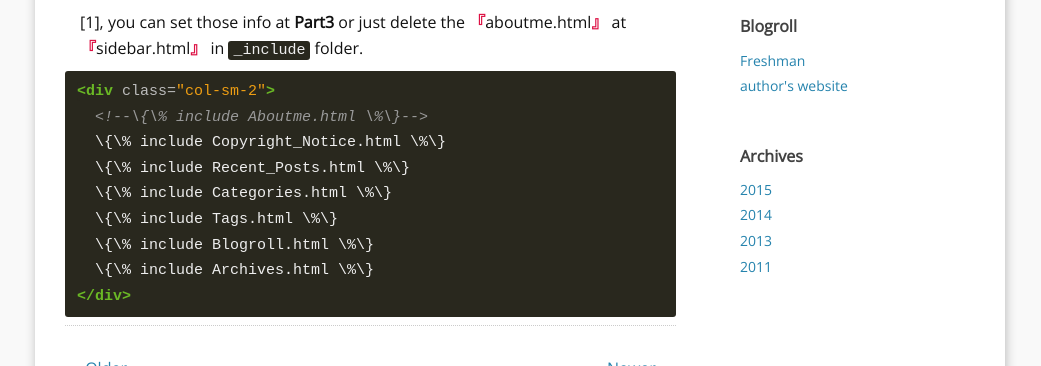
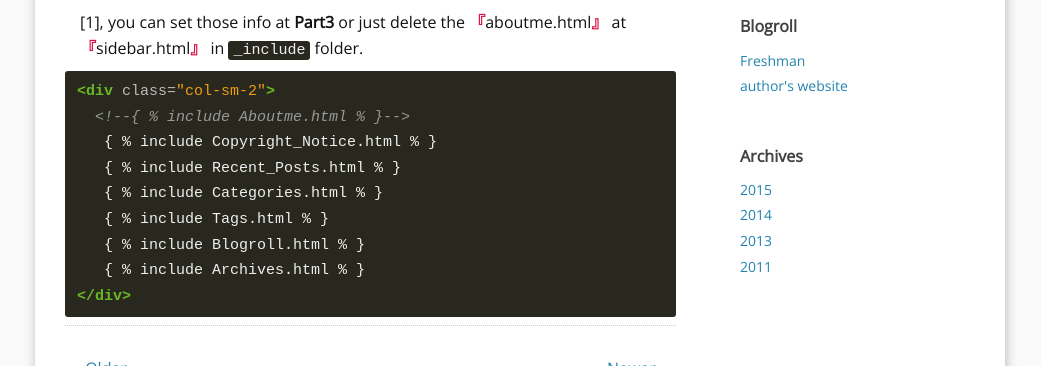
Before and after one commit to yulijia/freshman21, a Jekyll site: the page built from _posts/2014-12-19-how-to-set-the-config-file.md, in a window 1280 px wide. Shown: the part 1475-1841 px from the top of the page, without its empty margins (120-1161 px from the left). Built offline with Jekyll 4.4.1, drawn with Linux system fonts in a browser that asks for light colours; nearby versions of some CDN libraries; comment, search, counter and statistics services are not loaded.

Commit message:
use space instead of \

```diff
--- a/_posts/2014-12-19-how-to-set-the-config-file.md
+++ b/_posts/2014-12-19-how-to-set-the-config-file.md
@@ -9,8 +9,6 @@ comments: true
 ---
 
 The [config.yml file](https://github.com/yulijia/freshman21/blob/master/_config.yml) in the Freshman21 theme includes five parts.
-
-<!-- more -->
 
 **First part** is the site info.
 
@@ -25,6 +23,8 @@ keywords: "Jekyll, theme, Freshman21" # html meta keywords
 baseurl: "/freshman21" # the subpath of your site, e.g. /blog
 url: "http://yulijia.net/freshman21" # the base hostname & protocol for your site
 {% endhighlight %}
+
+<!--more-->
 
 **Part 2**, Personal info and site tools info, twitter, github, aboutme and aboutme_photo only appears on the sidebar aboutme-box, you can <q>Hide</q> in two ways <sup>[[1]](#[1])</sup>:
 
@@ -74,12 +74,12 @@ paginate: 5  # how many post can seen in the main page
 
 {% highlight HTML %}
 <div class="col-sm-2">
-  <!--\{\% include Aboutme.html \%\}-->
-  \{\% include Copyright_Notice.html \%\}
-  \{\% include Recent_Posts.html \%\}
-  \{\% include Categories.html \%\}
-  \{\% include Tags.html \%\}
-  \{\% include Blogroll.html \%\}
-  \{\% include Archives.html \%\}
+  <!--{ % include Aboutme.html % }-->
+   { % include Copyright_Notice.html % }
+   { % include Recent_Posts.html % }
+   { % include Categories.html % }
+   { % include Tags.html % }
+   { % include Blogroll.html % }
+   { % include Archives.html % }
 </div>
 {% endhighlight %}
```
